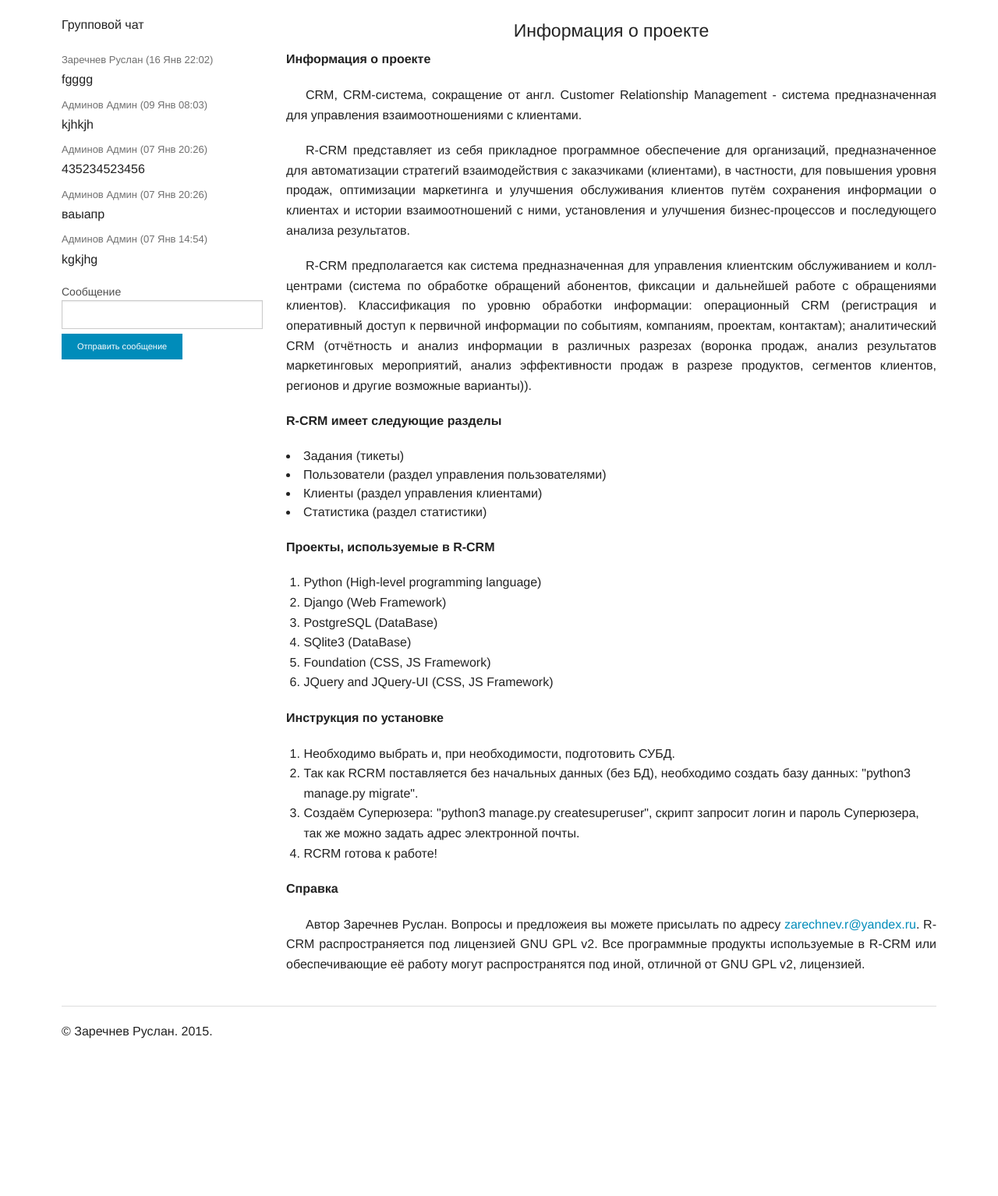
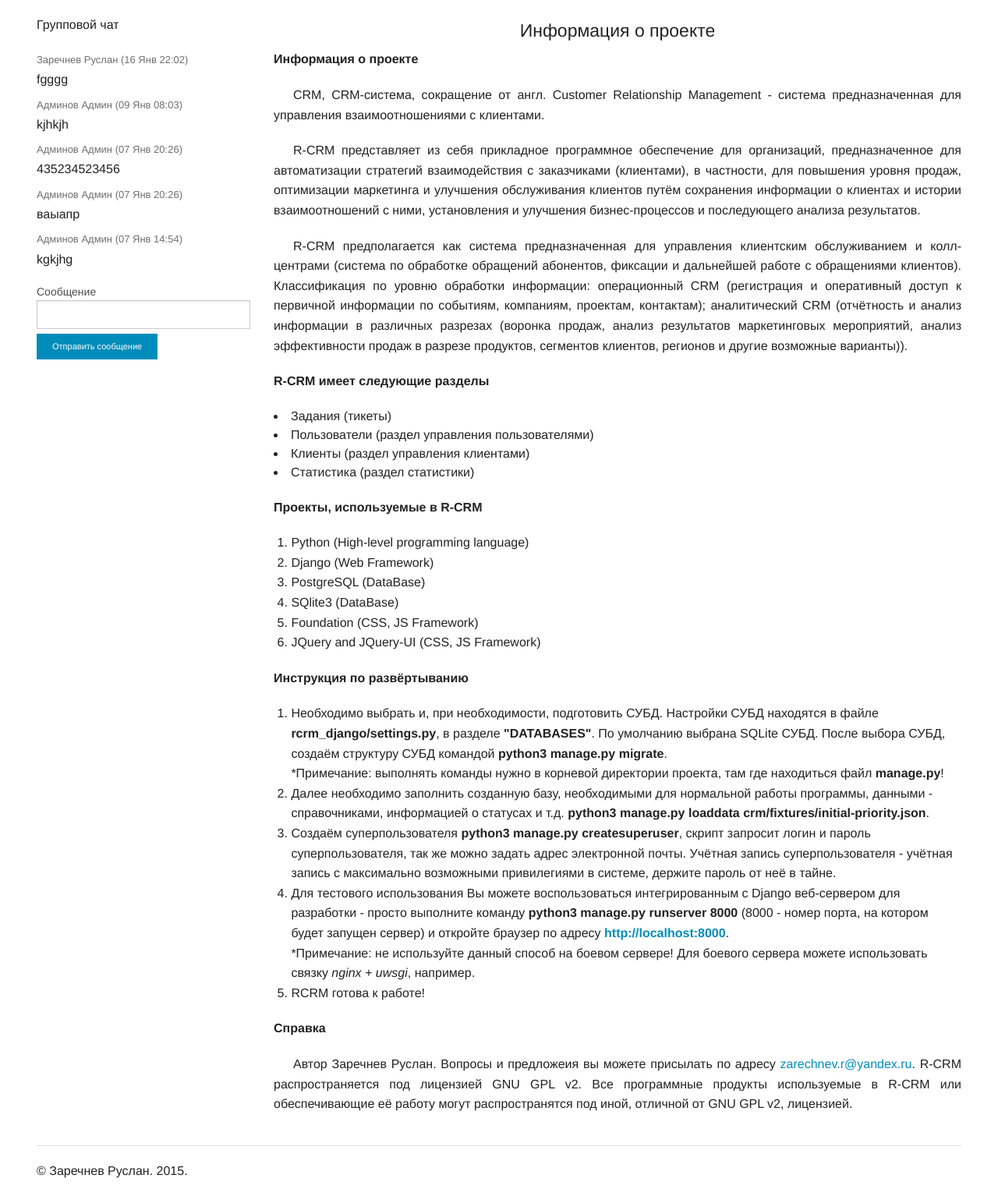
Before and after one commit to zarechnev/r-crm, a Django app: page /help/ in a window 1280 px wide. Shown: the part 45-1579 px from the top of the page at 78% size. Before the commit the page ends 1377 px from the top, so only its background shows below. Run offline with Django 3.2, Linux system fonts and the light colour scheme; a user stored in the database is signed in; data comes from the database, SQL or seed files in the repository; both versions use the stored data as it was after the commit; parts of the project's set-up code (start-up, migrations or seed data) failed here and were passed over.

Commit message:
Instruction was edit.
 *) Instruction was edit. Steps to test work was added.
 *) Weight field was added to a priority of task.

```diff
--- a/rcrm_django/crm/models.py
+++ b/rcrm_django/crm/models.py
@@ -6,6 +6,7 @@
 class Priority(models.Model):
     priority_ru = models.CharField(max_length=50)
     priority_en = models.CharField(max_length=50)
+    weight = models.IntegerField(verbose_name="Вес", default=25)
     default = models.BooleanField()
 
 
--- a/rcrm_django/crm/templates/crm_only_table.html
+++ b/rcrm_django/crm/templates/crm_only_table.html
@@ -23,7 +23,7 @@
                     <input type="radio" id="{{ type }}_radio0_{{ task.id }}" onchange='obj_switch_status( "task", {{ task.id }}, "NEW" )' name="{{ type }}_radio_{{ task.id }}" {% if task.status = "NEW" %} checked {% endif %}>
                         <label for="{{ type }}_radio0_{{ task.id }}">Новая</label>
                     <input type="radio" id="{{ type }}_radio1_{{ task.id }}" onchange='obj_switch_status( "task", {{ task.id }}, "PRG" )' name="{{ type }}_radio_{{ task.id }}" {% if task.status = "PRG" %} checked {% endif %}>
-                        <label for="{{ type }}_radio1_{{ task.id }}">В процессе</label>
+                        <label for="{{ type }}_radio1_{{ task.id }}">Работа</label>
                     <input type="radio" id="{{ type }}_radio2_{{ task.id }}" onchange='obj_switch_status( "task", {{ task.id }}, "SLD" )' name="{{ type }}_radio_{{ task.id }}" {% if task.status = "SLD" %} checked {% endif %}>
                         <label for="{{ type }}_radio2_{{ task.id }}">Закрыта</label>
                 </div>
--- a/rcrm_django/static/css/my.css
+++ b/rcrm_django/static/css/my.css
@@ -1,7 +1,7 @@
 .row {
     margin: 0 auto;
     max-width: 100rem;
-    width: 90%; }
+    width: 95%; }
 
 body {
     background-color: RGB(255, 255, 255);
--- a/rcrm_django/templates/help-page.html
+++ b/rcrm_django/templates/help-page.html
@@ -43,14 +43,33 @@
         <li>JQuery and JQuery-UI (CSS, JS Framework)</li>
     </ol>
 
-<p><strong>Инструкция по установке</strong><br></p>
+<p><strong>Инструкция по развёртыванию</strong><br></p>
     <ol>
-        <li>Необходимо выбрать и, при необходимости, подготовить СУБД.</li>
-        <li>Так как RCRM поставляется без начальных данных (без БД), необходимо создать базу данных:
-         "python3 manage.py migrate".
-        <li>Создаём Суперюзера: "python3 manage.py createsuperuser", скрипт запросит логин и пароль Суперюзера, так же
-         можно задать адрес электронной почты.</li>
-        <li>RCRM готова к работе!</li>
+        <li>
+            Необходимо выбрать и, при необходимости, подготовить СУБД. Настройки СУБД находятся в файле <b>rcrm_django/settings.py</b>,
+            в разделе <b>"DATABASES"</b>. По умолчанию выбрана SQLite СУБД. После выбора СУБД, создаём структуру СУБД командой
+            <b>python3 manage.py migrate</b>.
+            <br>*Примечание: выполнять команды нужно в корневой директории проекта, там где находиться файл <b>manage.py</b>!
+        </li>
+        <li>
+            Далее необходимо заполнить созданную базу, необходимыми для нормальной работы программы, данными - справочниками,
+            информацией о статусах и т.д. <b>python3 manage.py loaddata crm/fixtures/initial-priority.json</b>.
+        </li>
+        <li>
+            Создаём cуперпользователя <b>python3 manage.py createsuperuser</b>, скрипт запросит логин и пароль cуперпользователя, так же
+            можно задать адрес электронной почты. Учётная запись суперпользователя - учётная запись с максимально возможными
+            привилегиями в системе, держите пароль от неё в тайне.
+        </li>
+        <li>
+            Для тестового использования Вы можете воспользоваться интегрированным с Django веб-сервером для разработки - просто
+            выполните команду <b>python3 manage.py runserver 8000</b> (8000 - номер порта, на котором будет запущен сервер)
+            и откройте браузер по адресу <b><a href="http://localhost:8000">http://localhost:8000</a></b>.
+            <br>*Примечание: не используйте данный способ на боевом сервере! Для боевого сервера можете использовать
+            связку <i>nginx + uwsgi</i>, например.
+        </li>
+        <li>
+            RCRM готова к работе!
+        </li>
     </ol>
 
 <p><strong>Справка</strong></p>
@@ -59,16 +78,6 @@
     <a href="mailto:zarechnev.r@yandex.ru?subject=r-crm">zarechnev.r@yandex.ru</a>.
     R-CRM распространяется под лицензией GNU GPL v2. Все программные продукты используемые в
     R-CRM или обеспечивающие её работу могут распространятся под иной, отличной от GNU GPL v2, лицензией.
-
-
 </p>
 
-
-
-
-
-
-
-
-
 {% endblock %}
```
Also changed, not shown: rcrm_django/crm/fixtures/initial-priority.json (+6 -3 lines), rcrm_django/rcrm_django.sqlite3.
